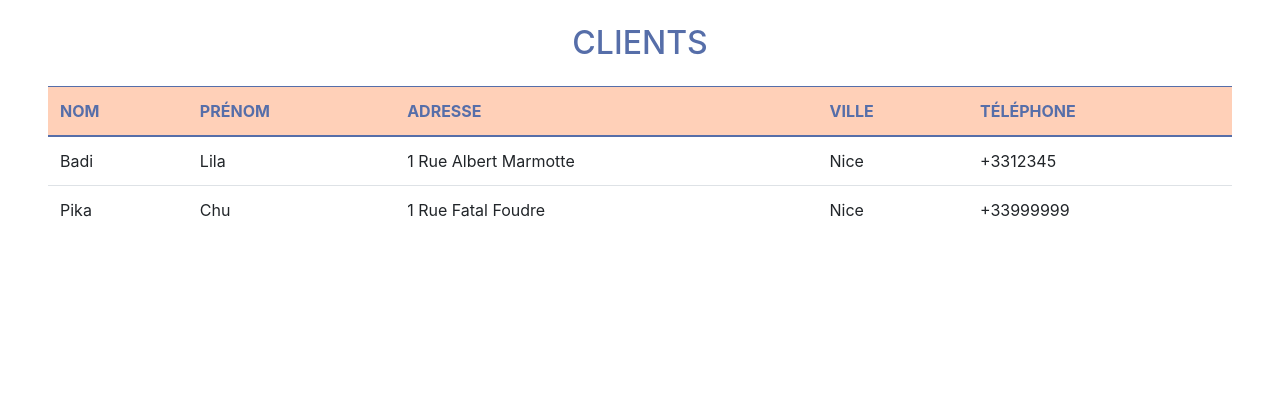
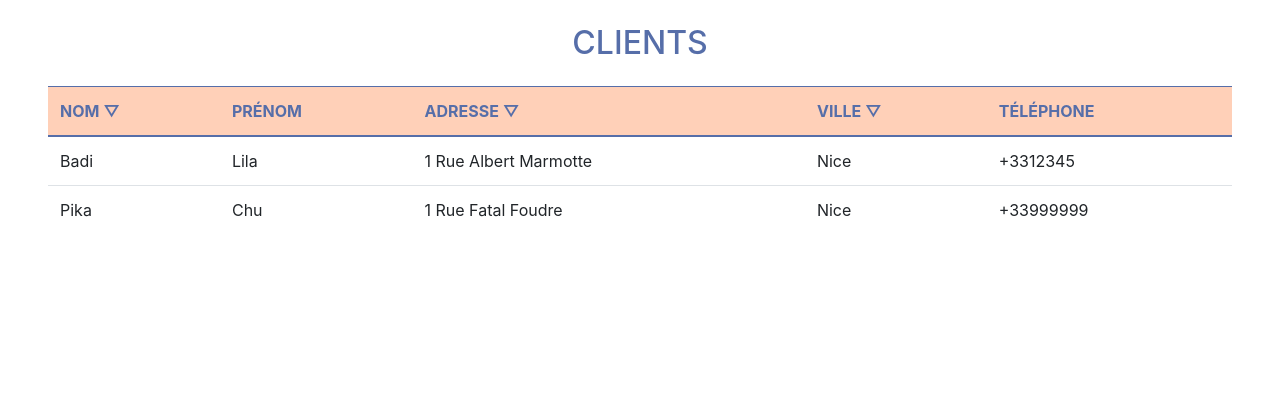
Before and after one commit to AvaKissara/Logifactures, a Django app: page /logifacturapp/liste_client/ in a window 1280 px wide. Shown: the part 74-490 px from the top of the page. Run offline with Django 5.2, Linux system fonts and the light colour scheme; data comes from the database, SQL or seed files in the repository; some libraries are stand-ins or nearby versions.

Commit message:
Ajout filtre ASC DESC pour Clients et Fournisseurs OK

```diff
--- a/logifacturapp/static/js/script.js
+++ b/logifacturapp/static/js/script.js
@@ -29,6 +29,7 @@ document.addEventListener('DOMContentLoaded', function() {
     $(document).ready(function () {
         //FILTRES
         $('thead th').click(function () {
+            console.log('test');
             var columnIndex = $(this).index();
             var currentOrder = $(this).data('order') || 'asc';
             var newOrder = currentOrder === 'asc' ? 'desc' : 'asc';
--- a/logifacturapp/templates/logifacturapp/liste_client.html
+++ b/logifacturapp/templates/logifacturapp/liste_client.html
@@ -4,14 +4,14 @@
 {% block content %}
   <div class="container-md mt-4 mx-5">
     <h2 class="mb-4">Clients</h2>
-    <table class="table table-hover">
+    <table class="table table-hover table-facture-list">
       <thead>
         <tr>
-          <th scope="col">Nom</th>
-          <th scope="col">Prénom</th>
-          <th scope="col">Adresse</th>
-          <th scope="col">Ville</th>
-          <th scope="col">Téléphone</th>
+          <th scope="col">Nom <span class="arrow neutre"></span></th>
+          <th scope="col">Prénom</span></th>
+          <th scope="col">Adresse <span class="arrow neutre"></span></th>
+          <th scope="col">Ville <span class="arrow neutre"></span></th>
+          <th scope="col">Téléphone</span></th>
         </tr>
       </thead>
       <tbody>
```
Also changed, not shown: logifacturapp/templates/logifacturapp/liste_fournisseur.html (+5 -5 lines).
